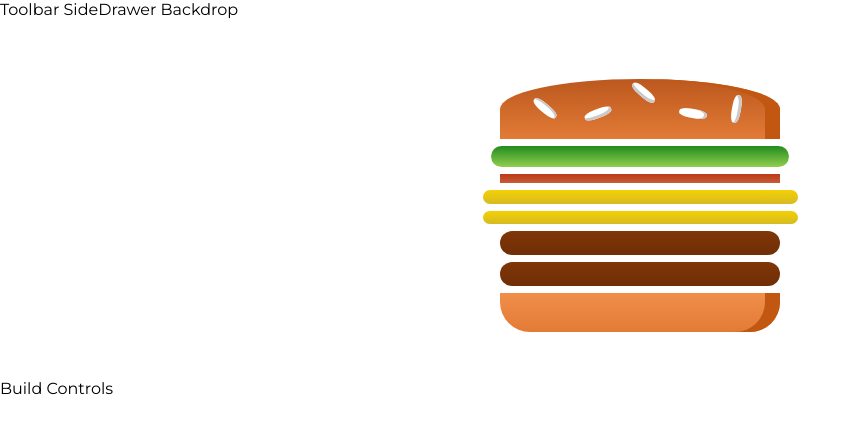
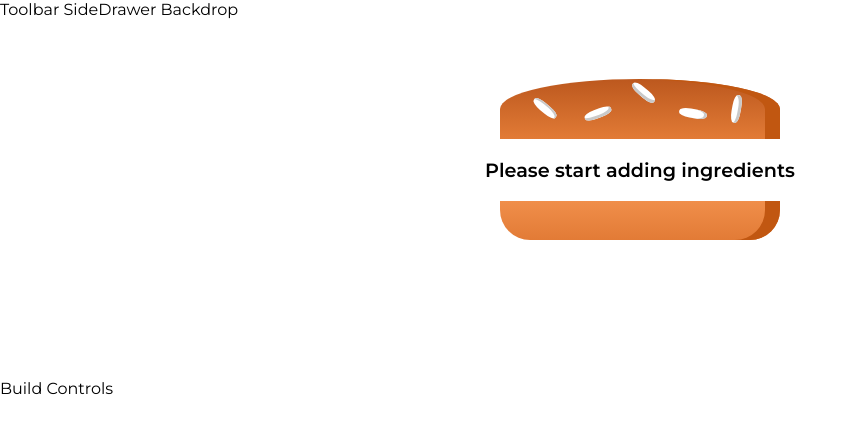
Before and after one commit to itsadamlove/react-burger-builder, a React (Create React App) app: page / in a window 1280 px wide. Shown: the top 432 px of the page, without its empty margins (0-861 px from the left). Built offline with nearby package versions, Linux system fonts and the light colour scheme.

Commit message:
Add default help text if no ingredients present in burger

```diff
--- a/src/components/Burger/Burger.js
+++ b/src/components/Burger/Burger.js
@@ -4,11 +4,20 @@
 import PropTypes from 'prop-types';
 
 const burger = ({ ingredients }) => {
-  const transformedIngredients = Object.keys(ingredients).map(igKey => {
-    return [...Array(ingredients[igKey])].map((_, i) => {
-      return <BurgerIngredient key={igKey + i} type={igKey} />;
-    });
-  });
+  let transformedIngredients = Object.keys(ingredients)
+    .map(igKey => {
+      return [...Array(ingredients[igKey])].map((_, i) => {
+        return <BurgerIngredient key={igKey + i} type={igKey} />;
+      });
+    })
+    .reduce((arr, el) => {
+      return arr.concat(el);
+    }, []);
+
+  if (transformedIngredients.length === 0) {
+    transformedIngredients = <p>Please start adding ingredients</p>;
+  }
+
   return (
     <div className={styles.Burger}>
       <BurgerIngredient type="bread-top" />
--- a/src/containers/BurgerBuilder/BurgerBuilder.js
+++ b/src/containers/BurgerBuilder/BurgerBuilder.js
@@ -7,10 +7,10 @@
     super(props);
     this.state = {
       ingredients: {
-        salad: 1,
-        bacon: 1,
-        cheese: 2,
-        meat: 2
+        salad: 0,
+        bacon: 0,
+        cheese: 0,
+        meat: 0
       }
     };
   }
```
